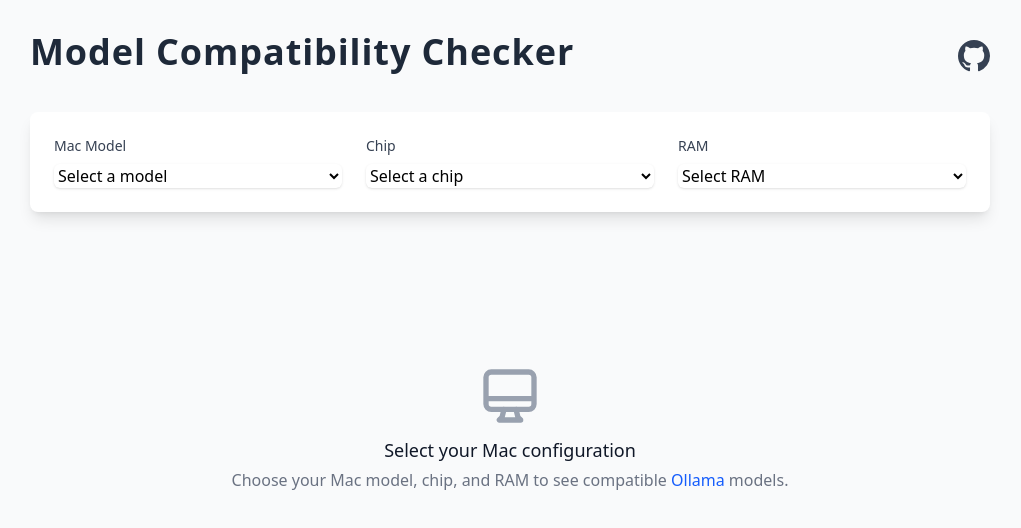
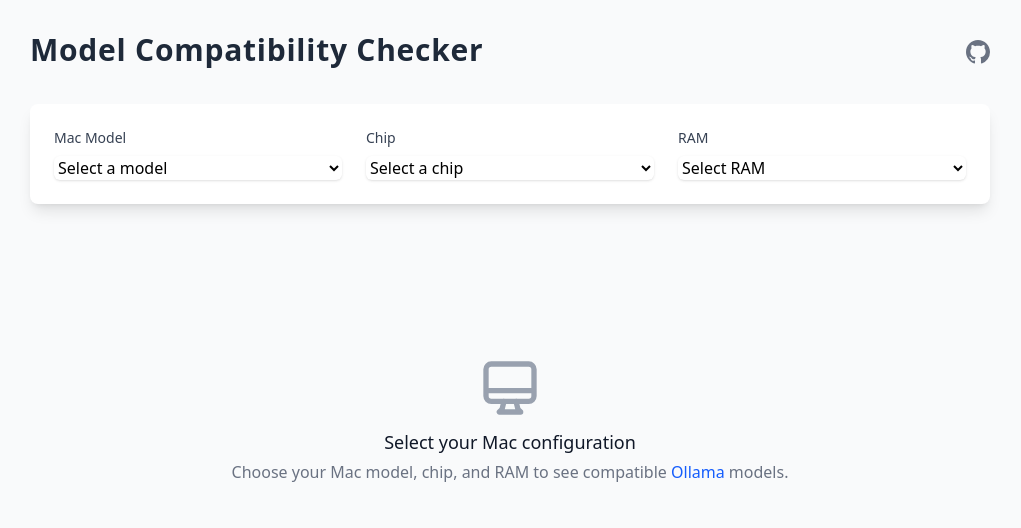
Before and after one commit to geekyme/macllm, a React (Vite) app: page / in a window 1280 px wide. Shown: the top 528 px of the page, without its empty margins (130-1151 px from the left). Built offline with nearby package versions, Linux system fonts and the light colour scheme.

Commit message:
Fix heading and icon style

```diff
--- a/src/App.jsx
+++ b/src/App.jsx
@@ -132,18 +132,18 @@ function App() {
     <div className="min-h-screen bg-gray-50 w-full">
       <div className="max-w-5xl mx-auto px-4 sm:px-6 md:px-8 py-8">
         <div className="flex justify-between items-center mb-8">
-          <h1 className="text-4xl font-semibold text-gray-800 tracking-wide pb-2 w-fit">
+          <h1 className="text-3xl font-semibold text-gray-800 tracking-wide pb-1 w-fit">
             Model Compatibility Checker
           </h1>
           <a
             href="https://github.com/geekyme/macllm"
             target="_blank"
             rel="noopener noreferrer"
-            className="text-gray-700 hover:text-gray-900 transition-colors"
+            className="text-gray-500 hover:text-gray-700 transition-colors self-center"
             aria-label="View source on GitHub"
             title="View source on GitHub"
           >
-            <svg className="w-8 h-8" viewBox="0 0 16 16" fill="currentColor">
+            <svg className="w-6 h-6" viewBox="0 0 16 16" fill="currentColor">
               <path fillRule="evenodd" d="M8 0C3.58 0 0 3.58 0 8c0 3.54 2.29 6.53 5.47 7.59.4.07.55-.17.55-.38 0-.19-.01-.82-.01-1.49-2.01.37-2.53-.49-2.69-.94-.09-.23-.48-.94-.82-1.13-.28-.15-.68-.52-.01-.53.63-.01 1.08.58 1.23.82.72 1.21 1.87.87 2.33.66.07-.52.28-.87.51-1.07-1.78-.2-3.64-.89-3.64-3.95 0-.87.31-1.59.82-2.15-.08-.2-.36-1.02.08-2.12 0 0 .67-.21 2.2.82.64-.18 1.32-.27 2-.27.68 0 1.36.09 2 .27 1.53-1.04 2.2-.82 2.2-.82.44 1.1.16 1.92.08 2.12.51.56.82 1.27.82 2.15 0 3.07-1.87 3.75-3.65 3.95.29.25.54.73.54 1.48 0 1.07-.01 1.93-.01 2.2 0 .21.15.46.55.38A8.013 8.013 0 0016 8c0-4.42-3.58-8-8-8z"></path>
             </svg>
           </a>
```
